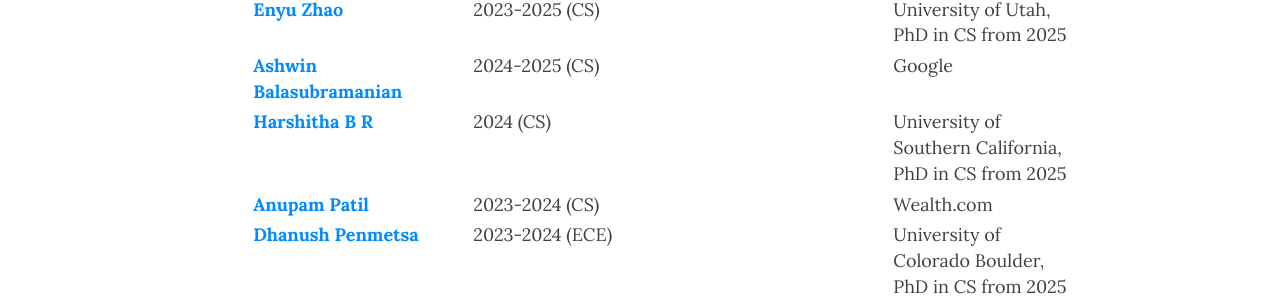
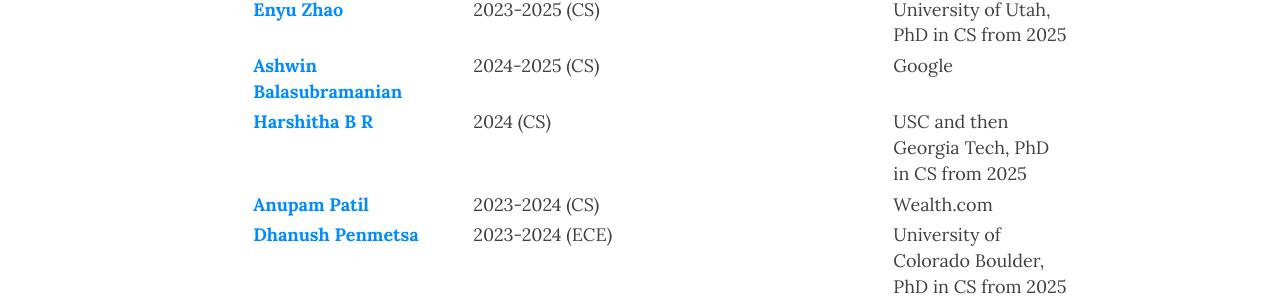
Before and after one commit to slurm-lab-usc/slurm-lab-usc.github.io, a Jekyll site: the page built from members.md, in a window 1280 px wide and 900 px high, scrolled down 4547 px. Shown: the part 150-454 px from the top of the window. Built offline with Jekyll 4.4.1, drawn with Linux system fonts in a browser that asks for light colours; nearby versions of some CDN libraries.

Commit message:
Update next_step for Harshitha B R

```diff
--- a/members.md
+++ b/members.md
@@ -227,7 +227,7 @@ members:
           - name: Harshitha B R
             web_url: https://www.linkedin.com/in/harshitha-b-r-2ab510190/
             period: 2024 (CS)
-            next_step: University of Southern California, PhD in CS from 2025
+            next_step: USC and then Georgia Tech, PhD in CS from 2025
           - name: Anupam Patil
             web_url: https://www.linkedin.com/in/anupam-patil-114b841b0/
             period: 2023-2024 (CS)
```
